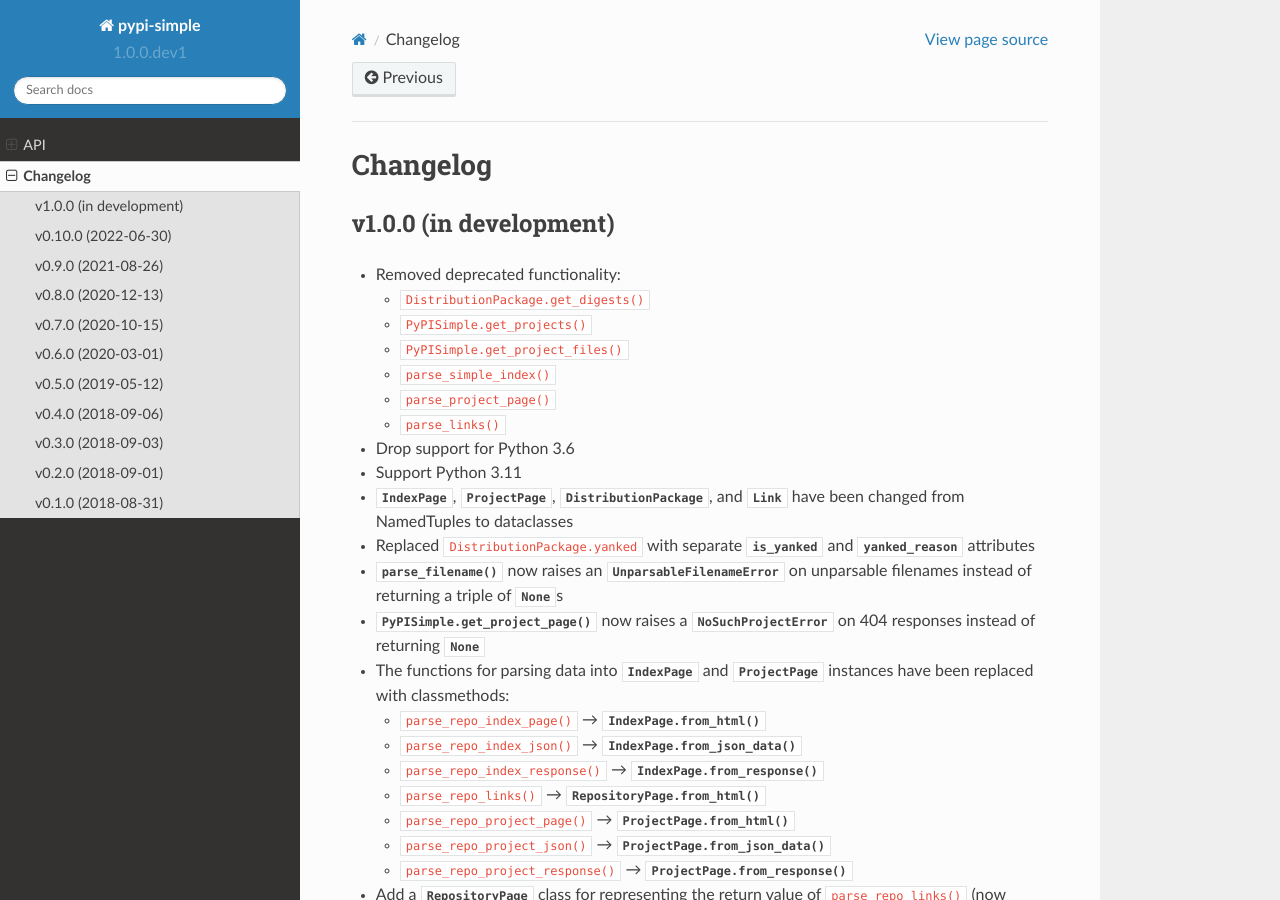
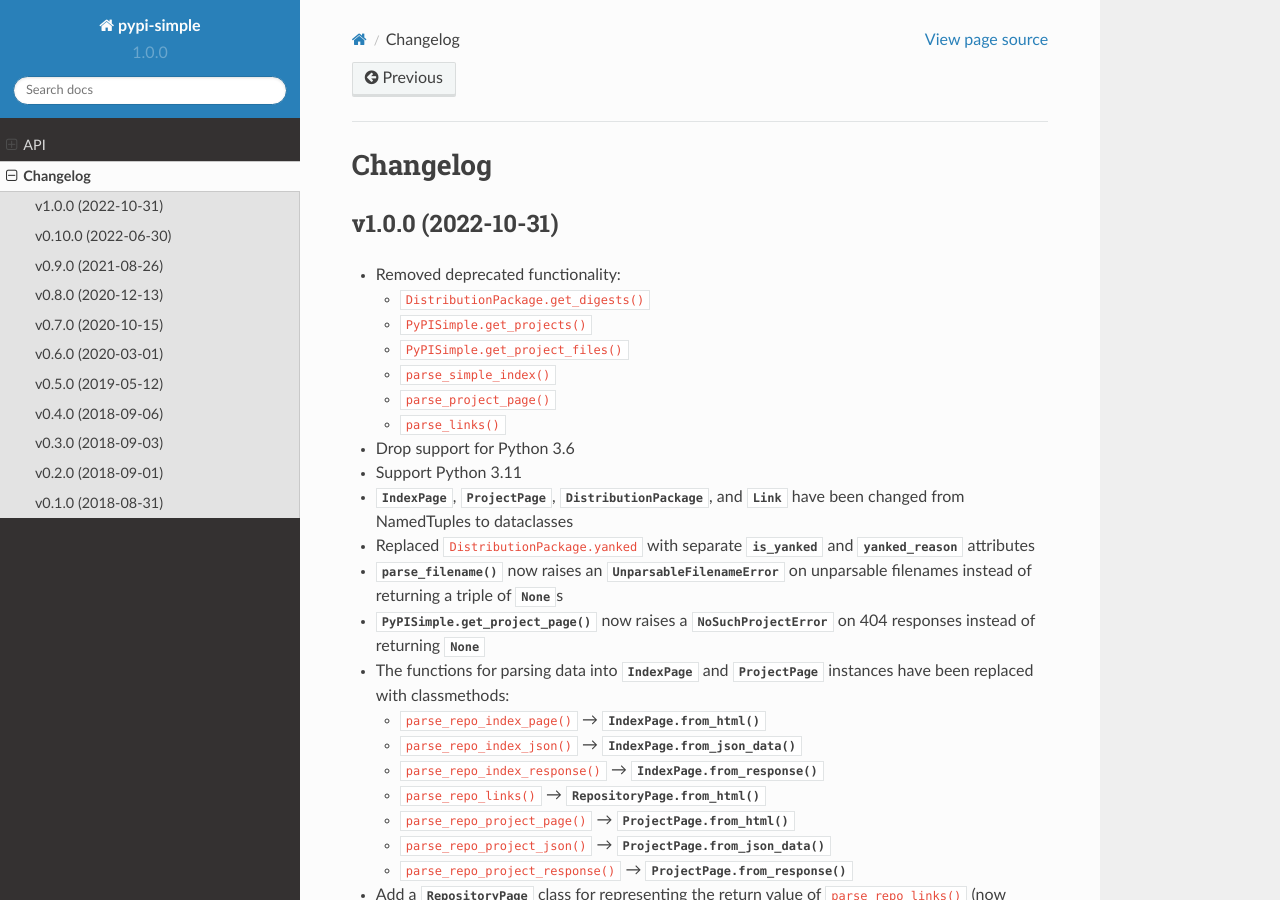
Before and after one commit to jwodder/pypi-simple, a Sphinx documentation site: the page built from docs/changelog.rst, in a window 1280 px wide and 900 px high. Built offline with Sphinx 7.4.7 and the Read the Docs theme 2.0.0, drawn with Linux system fonts in a browser that asks for light colours.

Commit message:
v1.0.0 — Overhaul
- Removed deprecated functionality:
    - `DistributionPackage.get_digests()`
    - `PyPISimple.get_projects()`
    - `PyPISimple.get_project_files()`
    - `parse_simple_index()`
    - `parse_project_page()`
    - `parse_links()`
- Drop support for Python 3.6
- Support Python 3.11
- `IndexPage`, `ProjectPage`, `DistributionPackage`, and `Link` have been changed from NamedTuples to dataclasses
- Replaced `DistributionPackage.yanked` with separate `is_yanked` and `yanked_reason` attributes
- `parse_filename()` now raises an `UnparsableFilenameError` on unparsable filenames instead of returning a triple of `None`s
- `PyPISimple.get_project_page()` now raises a `NoSuchProjectError` on 404 responses instead of returning `None`
- The functions for parsing data into `IndexPage` and `ProjectPage` instances have been replaced with classmethods:
    - `parse_repo_index_page()` → `IndexPage.from_html()`
    - `parse_repo_index_json()` → `IndexPage.from_json_data()`
    - `parse_repo_index_response()` → `IndexPage.from_response()`
    - `parse_repo_links()` → `RepositoryPage.from_html()`
    - `parse_repo_project_page()` → `ProjectPage.from_html()`
    - `parse_repo_project_json()` → `ProjectPage.from_json_data()`
    - `parse_repo_project_response()` → `ProjectPage.from_response()`
- Add a `RepositoryPage` class for representing the return value of `parse_repo_links()` (now called `RepositoryPage.from_html()`)
- Renamed `DistributionPackage.from_pep691_details()` to `from_json_data()`
- `PyPISimple.stream_project_names()` now accepts JSON responses
- Use pydantic internally to parse JSON responses
- Added constants for passing to `PyPISimple` and its methods in order to specify the `Accept` header to send

```diff
--- a/CHANGELOG.md
+++ b/CHANGELOG.md
@@ -1,5 +1,5 @@
-v1.0.0 (in development)
------------------------
+v1.0.0 (2022-10-31)
+-------------------
 - Removed deprecated functionality:
     - `DistributionPackage.get_digests()`
     - `PyPISimple.get_projects()`
--- a/docs/changelog.rst
+++ b/docs/changelog.rst
@@ -3,8 +3,8 @@
 Changelog
 =========
 
-v1.0.0 (in development)
------------------------
+v1.0.0 (2022-10-31)
+-------------------
 - Removed deprecated functionality:
 
   - ``DistributionPackage.get_digests()``
@@ -45,6 +45,7 @@
 - Use pydantic internally to parse JSON responses
 - Added constants for passing to `PyPISimple` and its methods in order to
   specify the :mailheader:`Accept` header to send
+
 
 v0.10.0 (2022-06-30)
 --------------------
--- a/src/pypi_simple/__init__.py
+++ b/src/pypi_simple/__init__.py
@@ -14,7 +14,7 @@
 for more information.
 """
 
-__version__ = "1.0.0.dev1"
+__version__ = "1.0.0"
 __author__ = "John Thorvald Wodder II"
 __author_email__ = "pypi-simple@varonathe.org"
 __license__ = "MIT"
```
